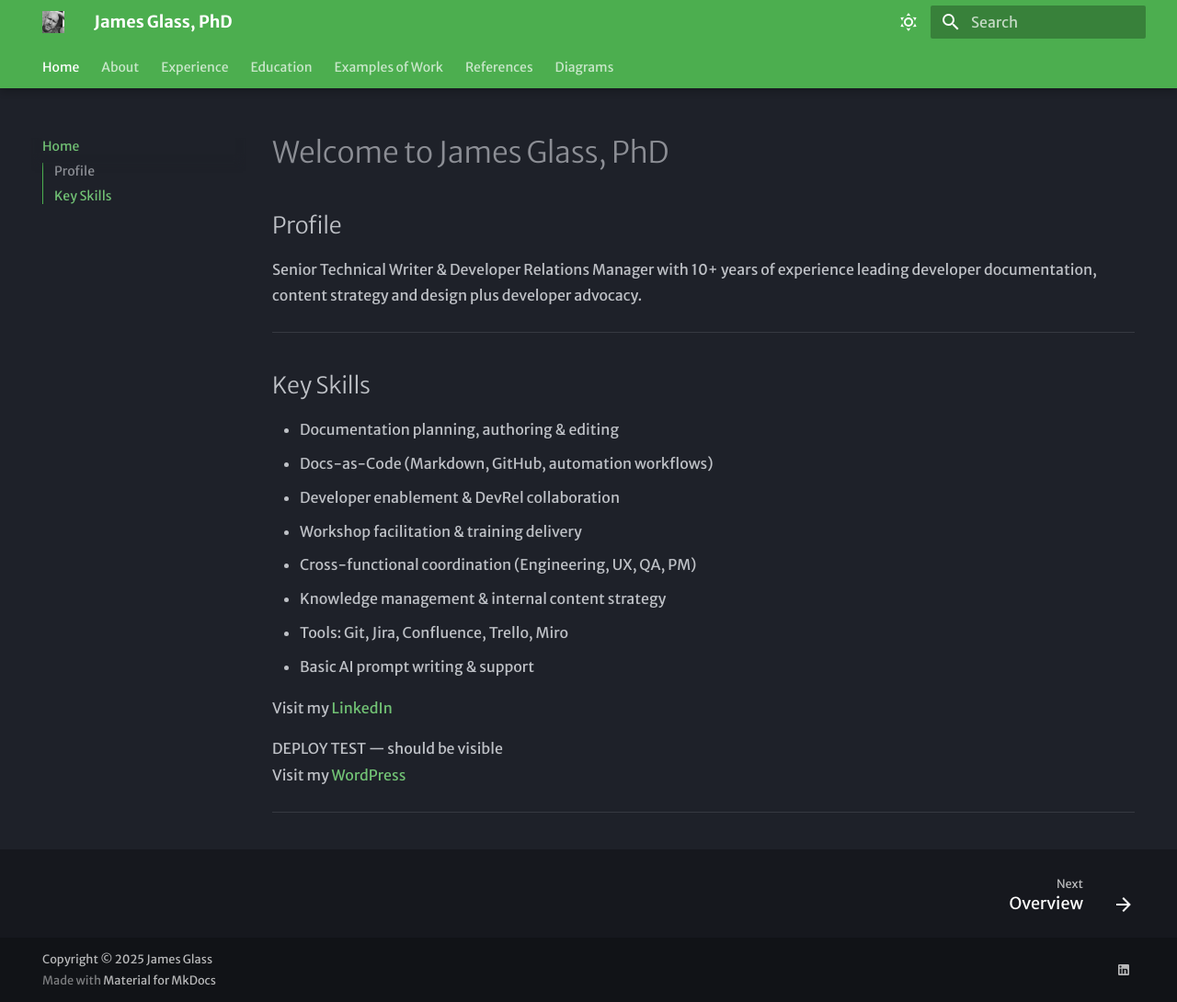
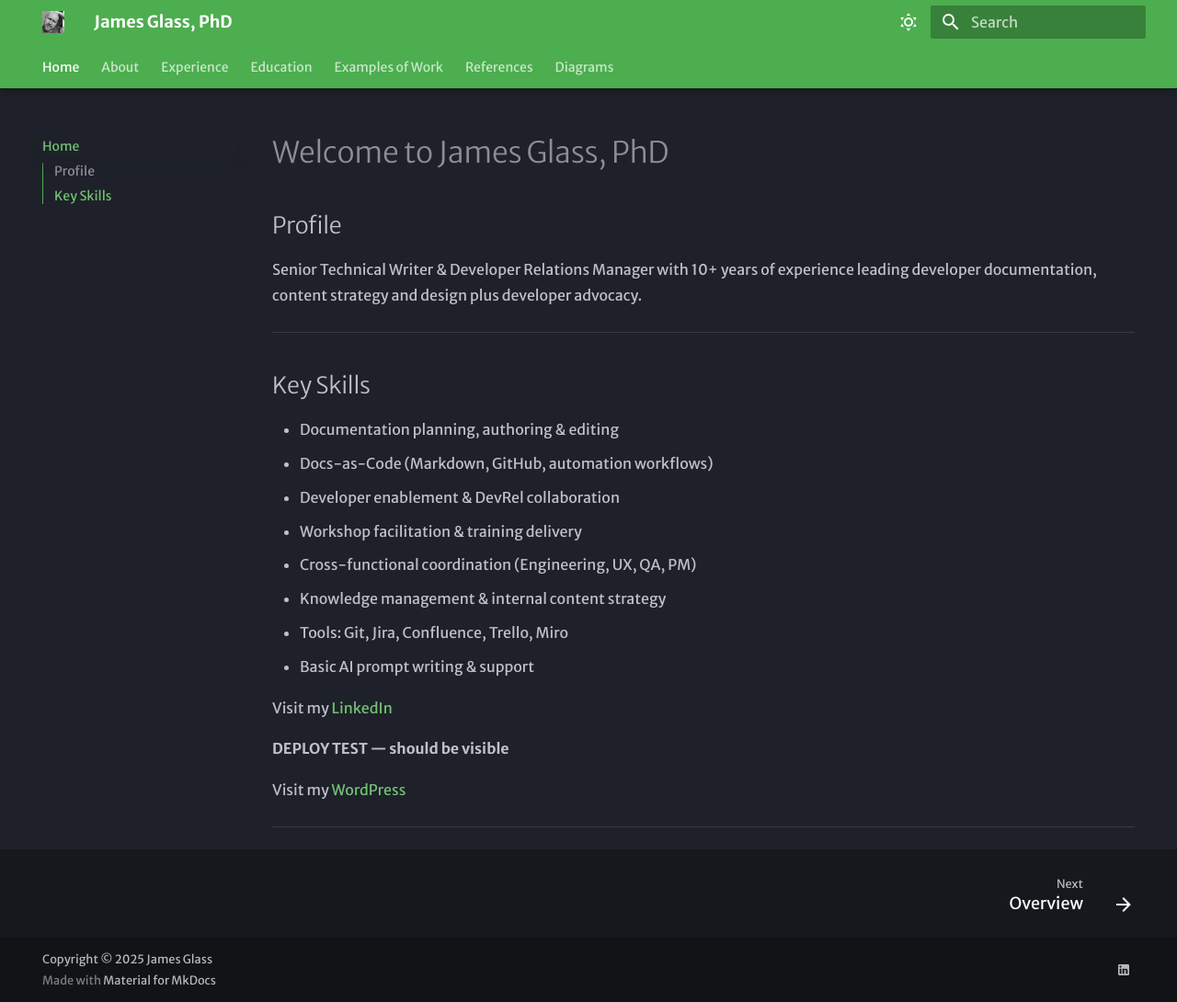
Before and after one commit to james-glass1999/MKDocs-James-Glass-PhD, an MkDocs documentation site: the page built from docs/index.md, in a window 1280 px wide and 1090 px high. Shown: the whole window at 92% size. Built offline with MkDocs 1.6.1 and Material for MkDocs 9.7.7, drawn with Linux system fonts in a browser that asks for light colours.

```diff
--- a/docs/index.md
+++ b/docs/index.md
@@ -17,9 +17,9 @@
 
 Visit my [LinkedIn](https://www.linkedin.com/in/james-glass-phd-206b7b3/)
 
-DEPLOY TEST — should be visible
+**DEPLOY TEST — should be visible**
+
 Visit my [WordPress](https://thewritingtimesblog.wordpress.com)
 
 
-
 ---
```
